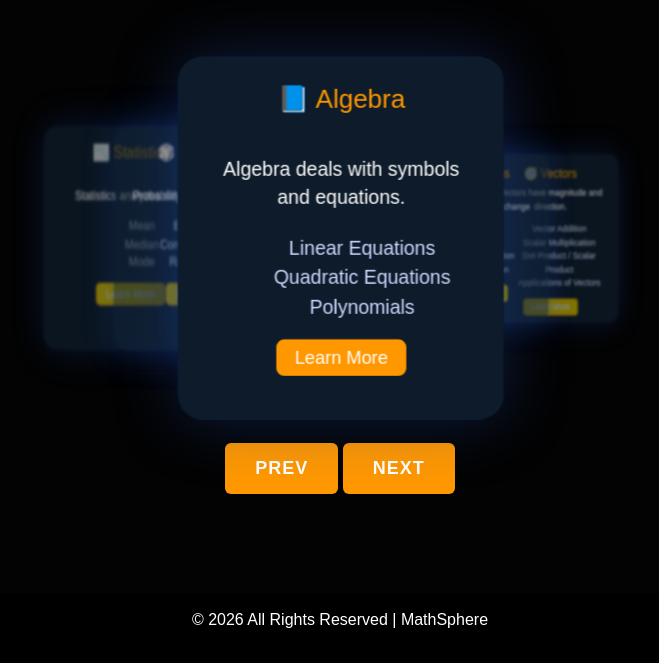
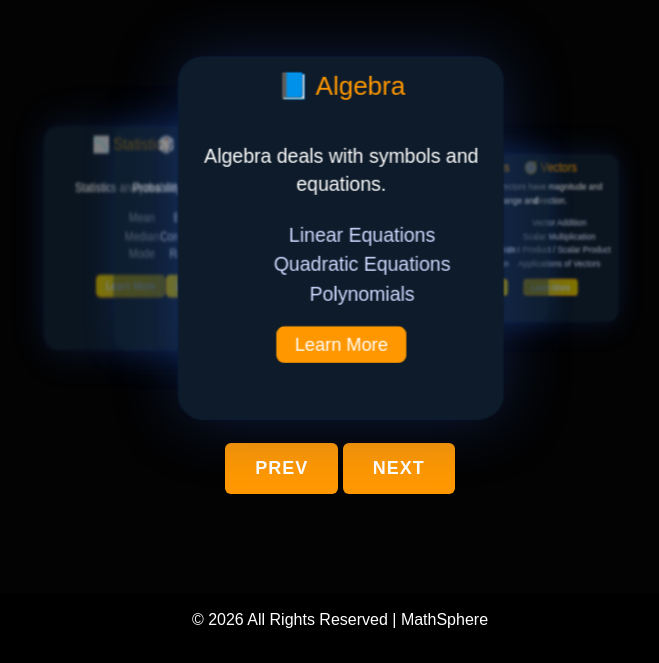
Before and after one commit to Tharu-S/MathSphere, a PHP site: page /topics.html in a window 1280 px wide. Shown: the part 137-800 px from the top of the page, without its empty margins (300-959 px from the left). Run offline with PHP 8.4, Linux system fonts and the light colour scheme.

Commit message:
Update style.css

```diff
--- a/style.css
+++ b/style.css
@@ -201,7 +201,6 @@ footer p {
     border-radius: 15px;
     color: white;
     font-size: 25px;
-    ;
     text-align: center;
     margin: 10px;
     height: 600px;
@@ -391,7 +390,7 @@ footer {
 
 .topic-card {
     background: #0d1b2a;
-    padding: 20px;
+    padding: 10px;
     border-radius: 18px;
     box-shadow: 0 0 50px rgba(26, 62, 141, 0.45);
     transition: transform 0.3s, box-shadow 0.3s;
@@ -692,4 +691,5 @@ blockquote cite {
     .cta-section h2 {
         font-size: 32px;
     }
+
 }
```
